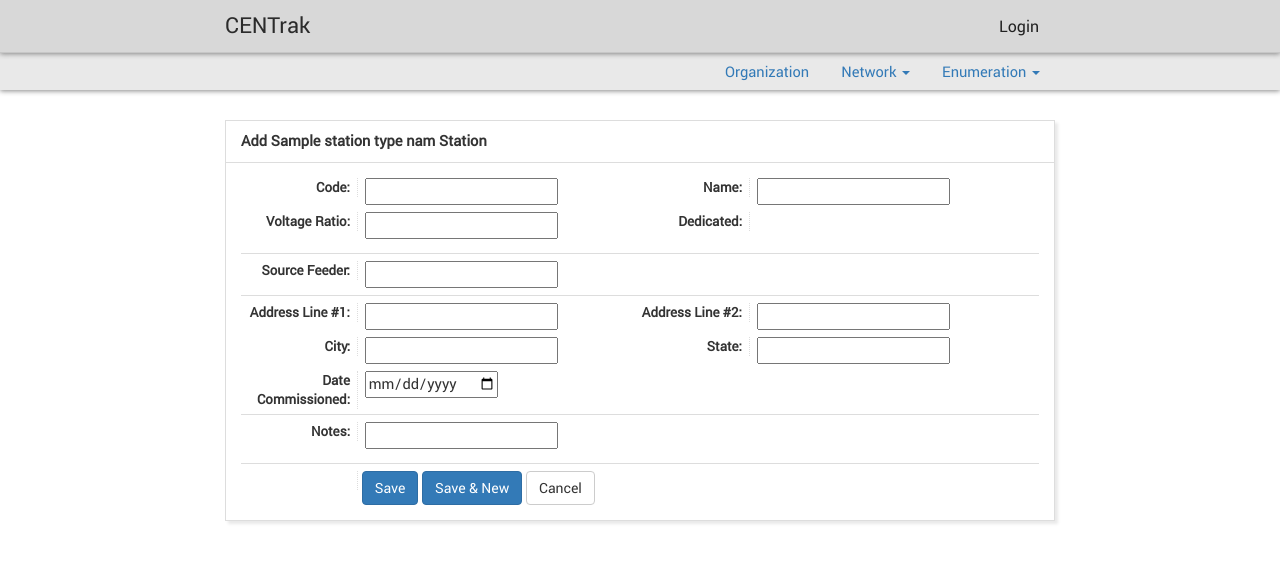
After one commit to hkmshb/centrak, a Django app: template main/templates/elco/station/form.html in a window 1280 px wide. The commit adds this page. Shown: the top 563 px of the page. Run offline with Django 3.2, Linux system fonts and the light colour scheme; the template is opened without the code that fills it: most values are stand-ins (such as "Sample title", 1, 10 or a date in 2020); form fields are guessed from the names that the template uses; style sheets or scripts are compiled from the project's sources; parts of the project's set-up code (start-up, migrations or seed data) failed here and were passed over; some libraries are stand-ins or nearby versions.

Commit message:
Added django-elco network:station templates for CRUD

```diff
--- /dev/null
+++ b/main/templates/elco/station/form.html
@@ -0,0 +1,118 @@
+{% extends 'layout.html' %}
+{% load widget_tweaks %}
+{% block content %}
+  <div class="pad-top">
+    <div class="panel panel-flat">
+      <div class="panel-heading">
+        {% if form.instance.id %}Update{% else %}Add{% endif %} {{station_type_name|slice:":-1"|capfirst}} Station
+      </div>
+
+      <div class="panel-body">
+        <form method="post" class="form-horizontal">
+          {% csrf_token %}
+          <div class="form-group-ext">
+            <div class="form-row-group">
+              <div class="form-row col-sm-6{% if form.code.errors %} has-error{% endif %}">
+                <label for="id_code" class="form-label-xxlg">Code:</label>
+                <div class="form-value-md">{{ form.code|add_class:"form-control input-sm" }}</div>
+              </div>
+              <div class="form-row col-sm-6{% if form.name.errors %} has-error{% endif %}">
+                <label for="id_name" class="form-label-xxlg">Name:</label>
+                <div class="form-value-md">{{ form.name|add_class:"form-control input-sm" }}</div>
+              </div>
+            </div>
+            <div class="clearfix"></div>
+          </div>
+
+          <div class="form-group-ext divider">
+            <div class="form-row-group">
+              <div class="form-row col-sm-6{% if form.voltage_ratio.errors %} has-error{% endif %}">
+                <label for="id_voltage_ratio" class="form-label-xxlg">Voltage Ratio:</label>
+                <div class="form-value-md">{{ form.voltage_ratio|add_class:"form-control input-sm" }}</div>
+              </div>
+              <div class="form-row col-sm-6{% if form.is_dedicated.errors %} has-error{% endif %}">
+                <label for="id_is_dedicated" class="form-label-xxlg">Dedicated:</label>
+                <div class="form-value-md">{{ form.is_dedicated }}</div>
+              </div>
+              <div class="clearfix"></div>
+            </div>
+          </div>
+
+          {% ifnotequal station_type_id "T" %}
+          <div class="form-group-ext divider">
+            <div class="form-row-group">
+              <div class="form-row col-sm-6{% if form.source_feeder.errors %} has-error{% endif %}">
+                <label for="id_source_feeder" class="form-label-xxlg">Source Feeder:</label>
+                <div class="form-value-md">{{ form.source_feeder|add_class:"form-control input-sm" }}</div>
+              </div>
+            </div>
+            <div class="clearfix"></div>
+          </div>
+          {% endifnotequal %}
+
+          <div class="form-group-ext">
+            <div class="form-row-group">
+              <div class="form-row col-sm-6{% if form.address_line1.errors %} has-error{% endif %}">
+                <label for="id_address_line1" class="form-label-xxlg">Address Line #1:</label>
+                <div class="form-value-md">{{ form.address_line1|add_class:"form-control input-sm" }}</div>
+              </div>
+              <div class="form-row col-sm-6{% if form.address_line2.errors %} has-error{% endif %}">
+                <label for="id_address_line2" class="form-label-xxlg">Address Line #2:</label>
+                <div class="form-value-md">{{ form.address_line2|add_class:"form-control input-sm" }}</div>
+              </div>
+            </div>
+            <div class="clearfix"></div>
+          </div>
+
+          <div class="form-group-ext">
+            <div class="form-row-group">
+              <div class="form-row col-sm-6{% if form.city.errors %} has-error{% endif %}">
+                <label for="id_city" class="form-label-xxlg">City:</label>
+                <div class="form-value-md">{{ form.city|add_class:"form-control input-sm" }}</div>
+              </div>
+              <div class="form-row col-sm-6{% if form.state.errors %} has-error{% endif %}">
+                <label for="id_state" class="form-label-xxlg">State:</label>
+                <div class="form-value-md">{{ form.state|add_class:"form-control input-sm" }}</div>
+              </div>
+            </div>
+            <div class="clearfix"></div>
+          </div>
+
+          <div class="form-group-ext divider">
+            <div class="form-row-group">
+              <div class="form-row col-sm-6{% if form.date_commissioned.errors %} has-error{% endif %}">
+                <label for="id_date_commissioned" class="form-label-xxlg">Date Commissioned:</label>
+                <div class="form-value-md">{{ form.date_commissioned|add_class:"form-control input-sm" }}</div>
+              </div>
+            </div>
+            <div class="clearfix"></div>
+          </div>
+
+          <div class="form-group-ext divider">
+            <div class="form-row-group">
+              <div class="form-row{% if form.notes.errors %} has-error{% endif %}">
+                <label for="id_notes" class="form-label-xxlg">Notes:</label>
+                <div class="form-value-md">{{ form.notes|add_class:"form-control input-sm" }}</div>
+              </div>
+            </div>
+            <div class="clearfix"></div>
+          </div>
+
+          <div class="form-group-ext">
+            <div class="form-row-group">
+              <div class="form-row col-sm-6">
+                <label class="form-label-xxlg">&nbsp;</label>
+                <button type="submit" class="btn btn-primary" name="btn_save">Save</button>
+              {% if not form.instance.id %}
+                <button type="submit" class="btn btn-primary" name="_save_addnew">Save & New</button>
+              {% endif %}
+                <a type="button" class="btn btn-default" name="btn_cancel"
+                        href=".">Cancel</a>
+              </div>
+            </div>
+          </div>
+        </form>
+      </div>
+    </div>
+  </div>
+{% endblock %}
--- a/main/templates/menu-list.html
+++ b/main/templates/menu-list.html
@@ -6,6 +6,10 @@
         </a>
         <ul class="dropdown-menu">
             <li><a href="{% url 'rating-transformer-list' %}">Transformer Ratings</a></li>
+            <li role="separator" class="divider"></li>
+            <li><a href="{% url 'station-list' "transmissions" %}">Transmission Stations</a></li>
+            <li><a href="{% url 'station-list' "injections" %}">Injection Stations</a></li>
+            <li><a href="{% url 'station-list' "distributions" %}">Distribution Stations</a></li>
         </ul>
     </li>
     <li class="dropdown">
```
Also changed, not shown: main/templates/elco/station/detail.html (added, +118 -0 lines), main/templates/elco/station/list.html (added, +34 -0 lines).
